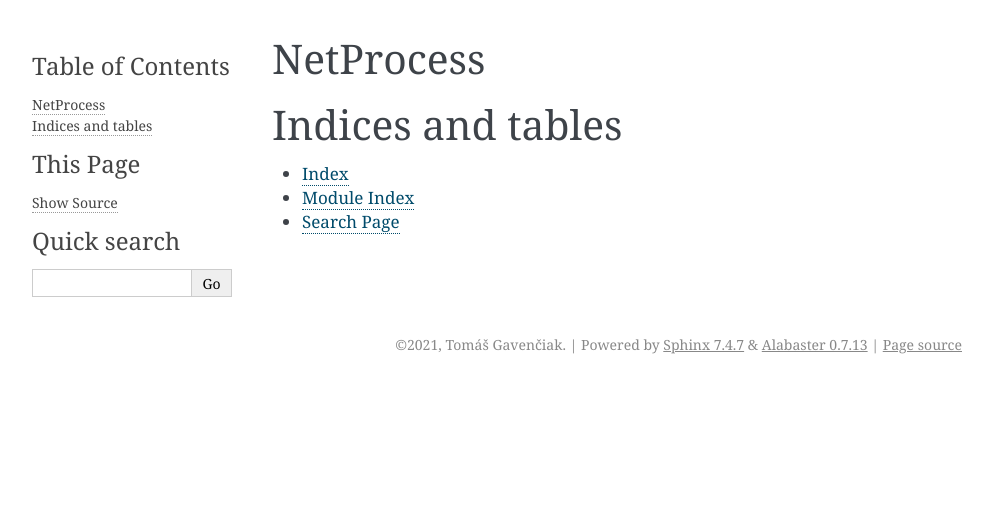
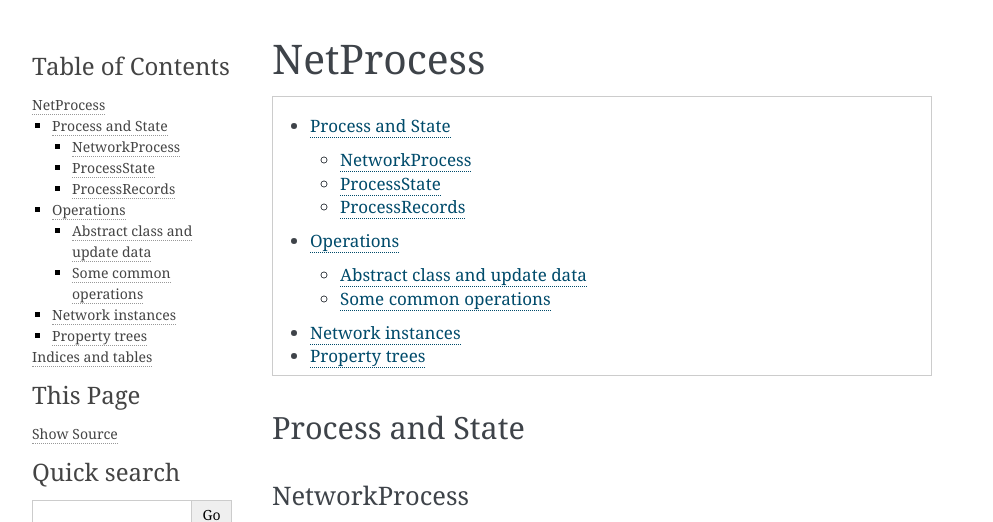
Before and after one commit to gavento/netprocess, a Sphinx documentation site: the page built from docs/index.rst, in a window 1280 px wide and 1400 px high. Shown: the top 522 px of the window, without its empty margins (148-1141 px from the left). Built offline with Sphinx 7.4.7, drawn with Linux system fonts in a browser that asks for light colours; some of the changed text lies outside the part shown; grey boxes are pictures that could not be loaded.

Commit message:
WIP: play with various autodoc tools (sphinx, mkdocs)

```diff
--- a/docs/conf.py
+++ b/docs/conf.py
@@ -27,7 +27,8 @@
 # Add any Sphinx extension module names here, as strings. They can be
 # extensions coming with Sphinx (named 'sphinx.ext.*') or your custom
 # ones.
-extensions = ["myst_parser"]
+# extensions = ["myst_parser"]
+extensions = ["sphinx.ext.napoleon", "sphinx.ext.autodoc"]
 
 # Add any paths that contain templates here, relative to this directory.
 templates_path = ["_templates"]
@@ -49,3 +50,5 @@
 # relative to this directory. They are copied after the builtin static files,
 # so a file named "default.css" will overwrite the builtin "default.css".
 html_static_path = ["_static"]
+
+autodoc_typehints = "signature"
--- a/docs/index.rst
+++ b/docs/index.rst
@@ -5,7 +5,77 @@
    :maxdepth: 2
    :caption: Contents:
 
+.. contents::
+   :local:
+   :backlinks: none
 
+.. py:module:: netprocess
+
+Process and State
++++++++++++++++++
+
+NetworkProcess
+--------------
+
+.. autoclass:: NetworkProcess
+   :members:
+   :undoc-members:
+
+ProcessState
+------------
+
+.. autoclass:: ProcessState
+   :members:
+   :undoc-members:
+
+ProcessRecords
+--------------
+
+.. autoclass:: netprocess.process.ProcessRecords
+   :members:
+   :undoc-members:
+
+Operations
+++++++++++
+
+Abstract class and update data
+------------------------------
+
+.. autoclass:: netprocess.operations.EdgeUpdateData
+   :members:
+   :undoc-members:
+
+.. autoclass:: netprocess.operations.NodeUpdateData
+   :members:
+   :undoc-members:
+
+.. autoclass:: netprocess.operations.ParamUpdateData
+   :members:
+   :undoc-members:
+
+.. autoclass:: netprocess.operations.OperationBase
+   :members:
+
+Some common operations
+----------------------
+
+.. autoclass:: netprocess.operations.common.Fun
+
+.. autoclass:: netprocess.operations.common.IncrementParam
+
+Network instances
++++++++++++++++++
+
+.. autoclass:: netprocess.Network
+   :members:
+   :undoc-members:
+
+Property trees
+++++++++++++++
+
+.. autoclass:: netprocess.utils.PropTree
+   :members:
+   :undoc-members:
 
 Indices and tables
 ==================
--- a/pyproject.toml
+++ b/pyproject.toml
@@ -30,6 +30,8 @@
 ipython = "^7.15.0"
 myst-parser = "^0.15.2"
 Sphinx = "^4.3.1"
+mkdocstrings = "^0.16.2"
+mkdocs-material = "^8.0.4"
 
 [tool.black]
 target-version = ['py36']
```
Also changed, not shown: docs/index.md (added, +13 -0 lines), mkdocs.yml (added, +19 -0 lines), .readthedocs.yaml (added), 1 other file.
